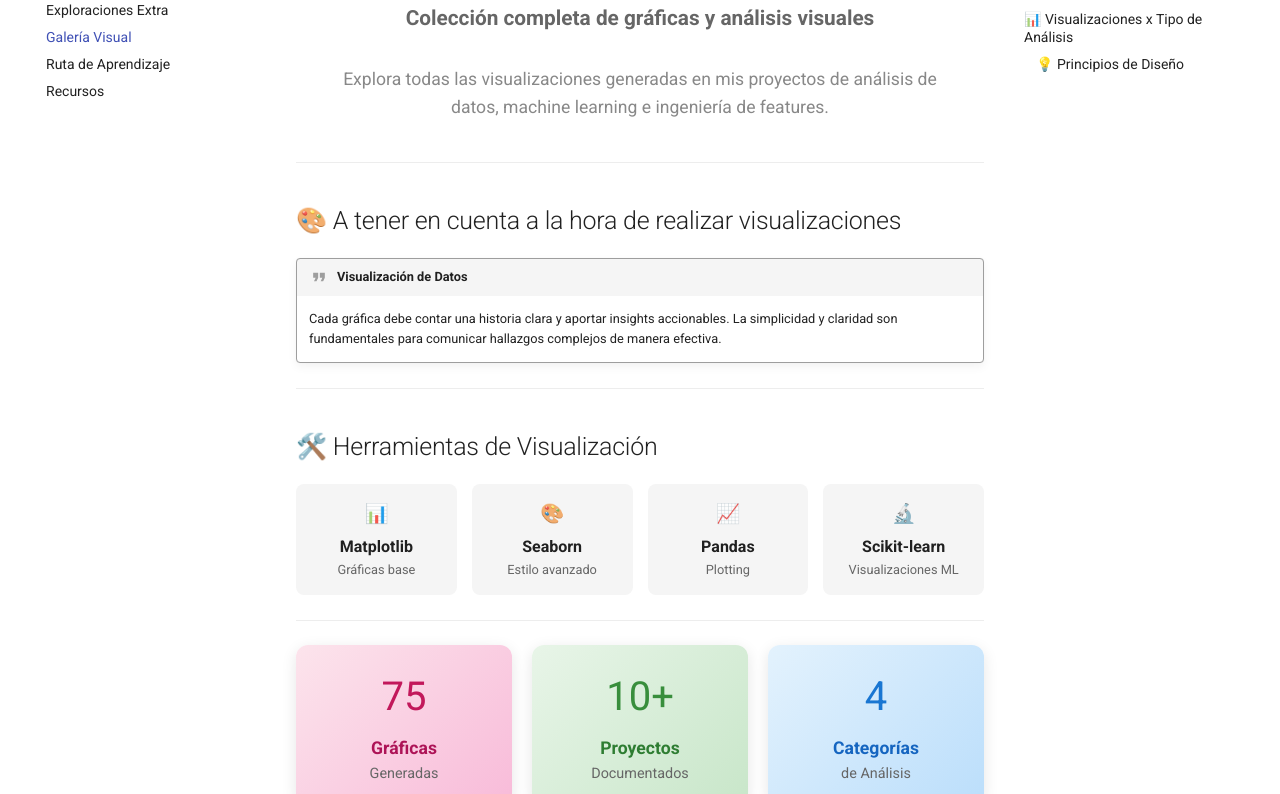
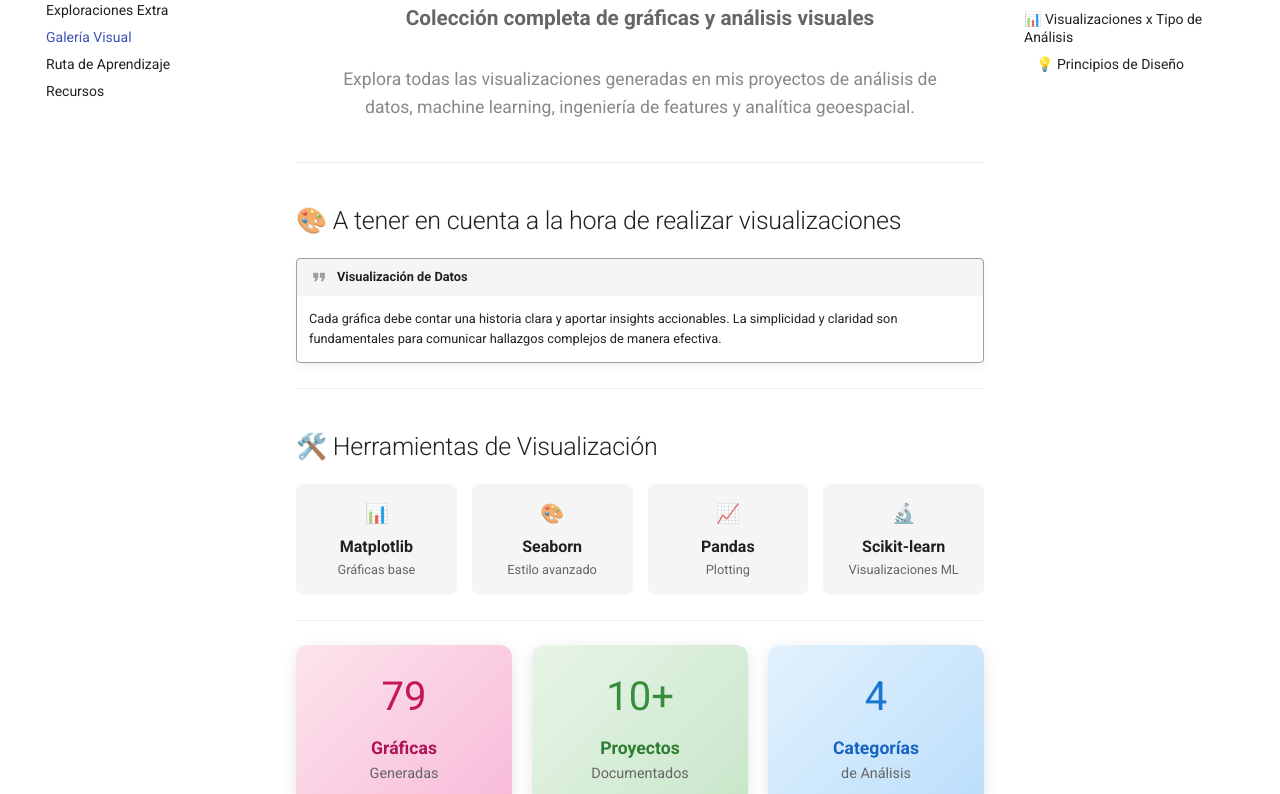
Before and after one commit to ValeRodMa/portafolio_ia_ucu, an MkDocs documentation site: the page built from docs/galeria/index.md, in a window 1280 px wide and 1400 px high. Shown: the part 209-1003 px from the top of the window. Built offline with MkDocs 1.6.1 and Material for MkDocs 9.7.7, drawn with Linux system fonts in a browser that asks for light colours; some of the changed text lies outside the part shown.

Commit message:
galeria: agregar visuales geoespaciales

```diff
--- a/docs/galeria/index.md
+++ b/docs/galeria/index.md
@@ -6,7 +6,7 @@
     <strong>Colección completa de gráficas y análisis visuales</strong>
   </p>
   <p style="font-size: 1.1em; color: #888; max-width: 600px; margin: 0 auto;">
-    Explora todas las visualizaciones generadas en mis proyectos de análisis de datos, machine learning e ingeniería de features.
+    Explora todas las visualizaciones generadas en mis proyectos de análisis de datos, machine learning, ingeniería de features y analítica geoespacial.
   </p>
 </div>
 
@@ -53,7 +53,7 @@
 
 <div style="display: grid; grid-template-columns: repeat(auto-fit, minmax(200px, 1fr)); gap: 20px; margin: 20px 0;">
   <div style="padding: 20px; background: linear-gradient(135deg, #fce4ec 0%, #f8bbd9 100%); border-radius: 12px; text-align: center; box-shadow: 0 4px 15px rgba(0,0,0,0.1);">
-    <div style="font-size: 2.5em; color: #c2185b; margin-bottom: 5px;">75</div>
+    <div style="font-size: 2.5em; color: #c2185b; margin-bottom: 5px;">79</div>
     <div style="font-size: 1.1em; color: #ad1457; font-weight: bold;">Gráficas</div>
     <div style="font-size: 0.9em; color: #666;">Generadas</div>
   </div>
@@ -98,7 +98,7 @@
 
 <div style="padding: 25px; border: 2px solid #fff3e0; border-radius: 12px; background: linear-gradient(135deg, #f8f9fa 0%, #fff3e0 100%);">
   <h3 style="margin-top: 0; color: #f57c00;">📈 Datasets Especializados</h3>
-  <p>Análisis específicos por dominio (médico, financiero, etc.).</p>
+  <p>Análisis por dominio con foco en medicina, finanzas, agricultura y analítica urbana.</p>
   <a href="datasets/" style="color: #f57c00; font-weight: bold;">Ver Datasets →</a>
 </div>
 
```
Also changed, not shown: docs/galeria/datasets/index.md (+27 -2 lines).
